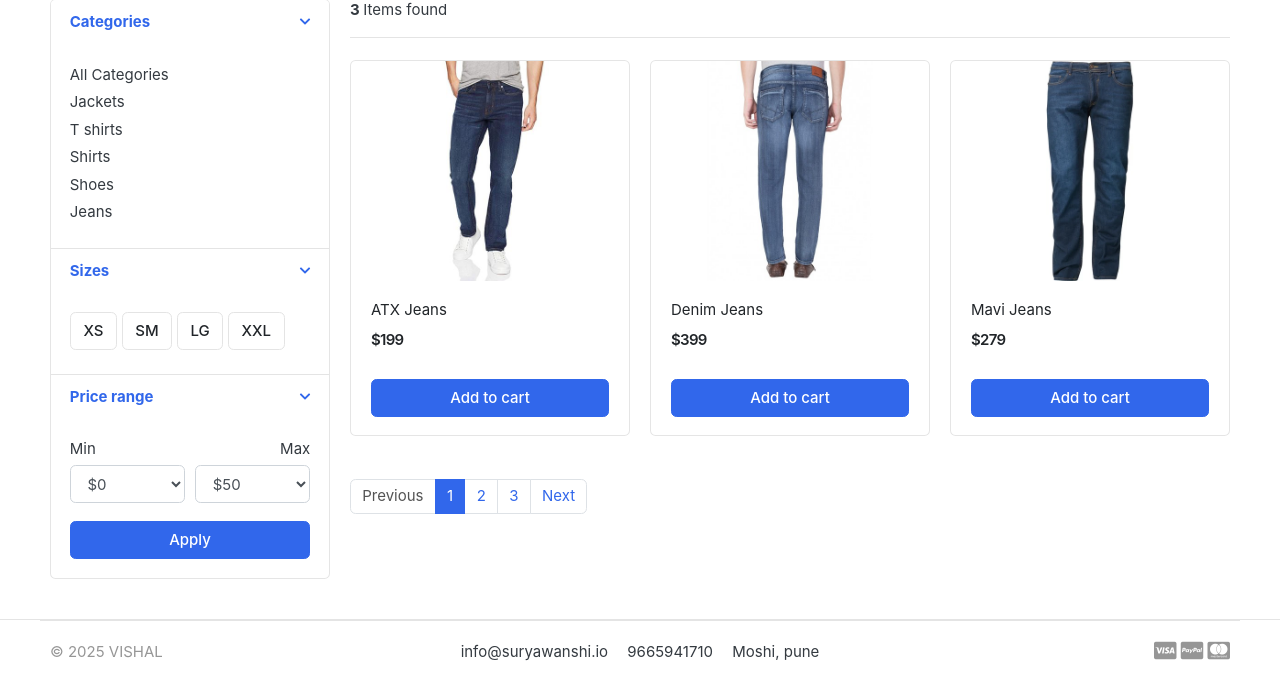
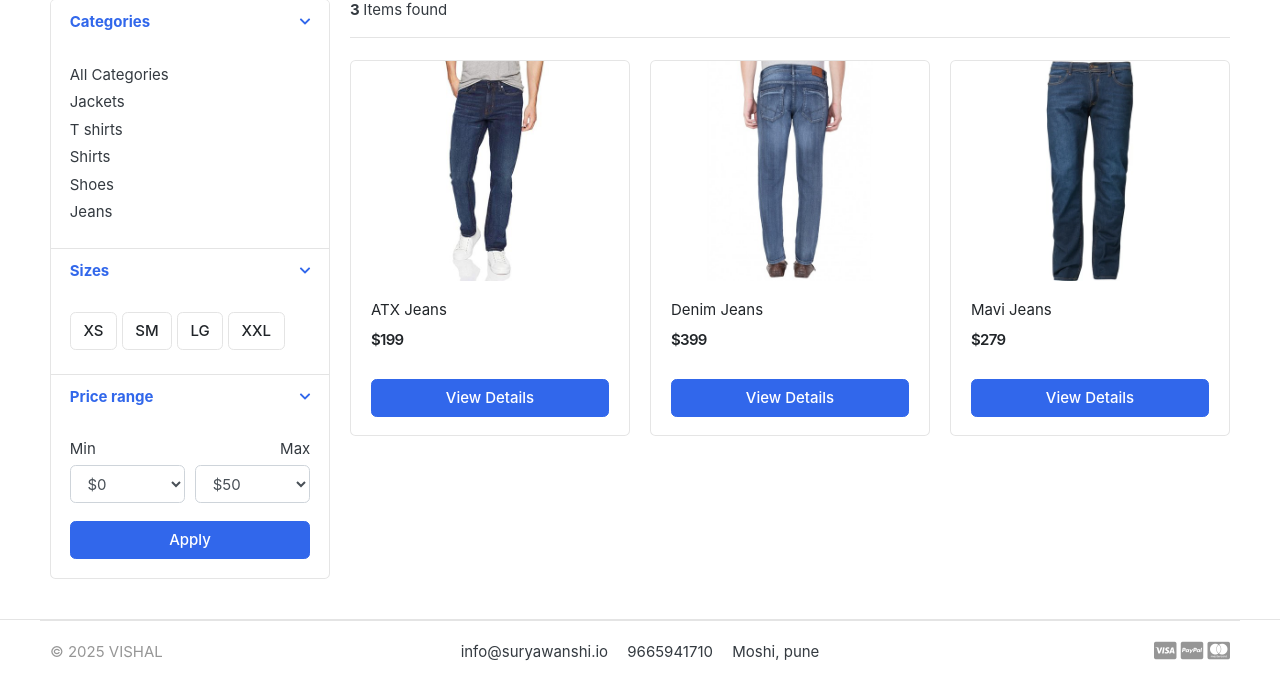
Before and after one commit to vishalss10/VS_kart, a Django app: page /store/jeans/ in a window 1280 px wide. Shown: the part 295-979 px from the top of the page. Run offline with Django 5.2, Linux system fonts and the light colour scheme; data comes from the database, SQL or seed files in the repository; some libraries are stand-ins or nearby versions; some web fonts are replaced.

Commit message:
Implement pagination for store products and update store template

```diff
--- a/store/views.py
+++ b/store/views.py
@@ -2,6 +2,7 @@ from django.shortcuts import render
 from .models import Products
 from category.models import Category
 from django.shortcuts import get_object_or_404
+from django.core.paginator import EmptyPage , PageNotAnInteger , Paginator
 
 def store(request,category_slug=None):
     categoiries = None
@@ -10,12 +11,21 @@ def store(request,category_slug=None):
     if category_slug != None:
         categoiries = get_object_or_404(Category,slug=category_slug)
         products = Products.objects.filter(category=categoiries,is_available=True)
+        paginator = Paginator(products,6)
+        page = request.GET.get('page')
+        paged_product = paginator.get_page(page)
     else:
-        products = Products.objects.all().filter(is_available=True)
+        products = Products.objects.all().filter(is_available=True).order_by('id')
+        paginator = Paginator(products,6)
+        page = request.GET.get('page')
+        paged_product =paginator.get_page(page)
 
     products_count = products.count()
+
+
+
     context = {
-        'products': products,
+        'products': paged_product,
         'products_count': products_count,
     }
 
--- a/templates/store/store.html
+++ b/templates/store/store.html
@@ -161,7 +161,7 @@
                   </div>
                   <!-- price-wrap.// -->
                 </div>
-                <a href="{% url 'add_cart' product.id %}" class="btn btn-block btn-primary">Add to cart </a>
+                <a href=" {{ product.get_url }} " class="btn btn-block btn-primary">View Details </a>
               </figcaption>
             </figure>
           </div>
@@ -171,17 +171,31 @@
         <!-- row end.// -->
 
         <nav class="mt-4" aria-label="Page navigation sample">
+          {% if products.has_other_pages %}
           <ul class="pagination">
-            <li class="page-item disabled">
-              <a class="page-link" href="#">Previous</a>
+            {% if products.has_previous %}
+            <li class="page-item ">
+              <a class="page-link" href="?page={{products.previous_page_number}}">Previous</a>
             </li>
+            {% endif %}
+            {% for i in products.paginator.page_range %}
+              {% if products.number == i %}
             <li class="page-item active">
-              <a class="page-link" href="#">1</a>
+              <a class="page-link" href="#"> {{i}} </a>
             </li>
-            <li class="page-item"><a class="page-link" href="#">2</a></li>
-            <li class="page-item"><a class="page-link" href="#">3</a></li>
-            <li class="page-item"><a class="page-link" href="#">Next</a></li>
+            {%  else %}
+            <li class="page-item">
+              <a class="page-link" href="?page={{i}}"> {{i}} </a>
+            </li>
+
+              {% endif %}
+
+            {% endfor%}
+            {% if products.has_next %}
+            <li class="page-item"><a class="page-link" href="?page={{products.next_page_number}}">Next</a></li>
+            {% endif %}
           </ul>
+          {% endif %}
         </nav>
       </main>
       <!-- col.// -->
```
